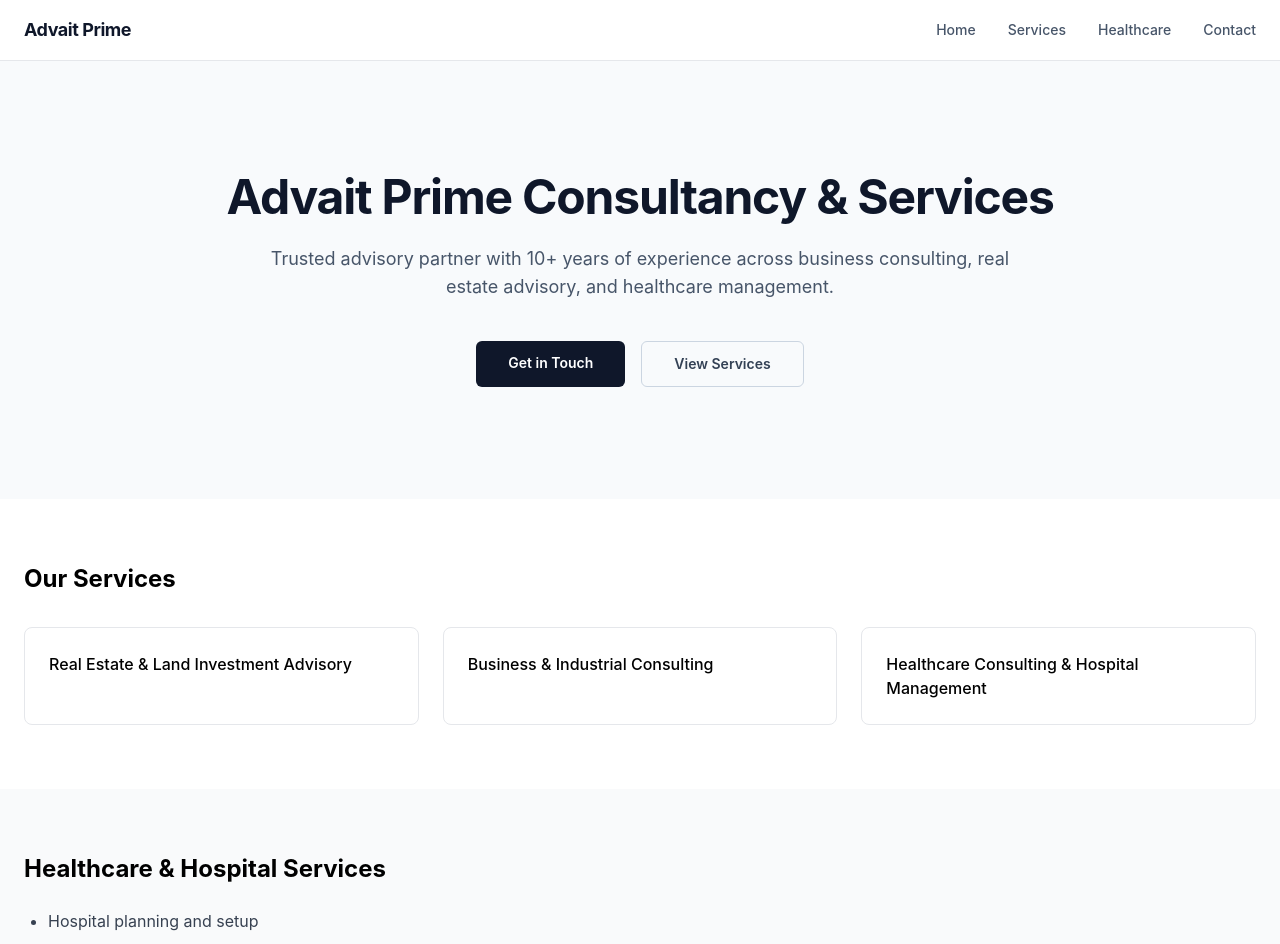
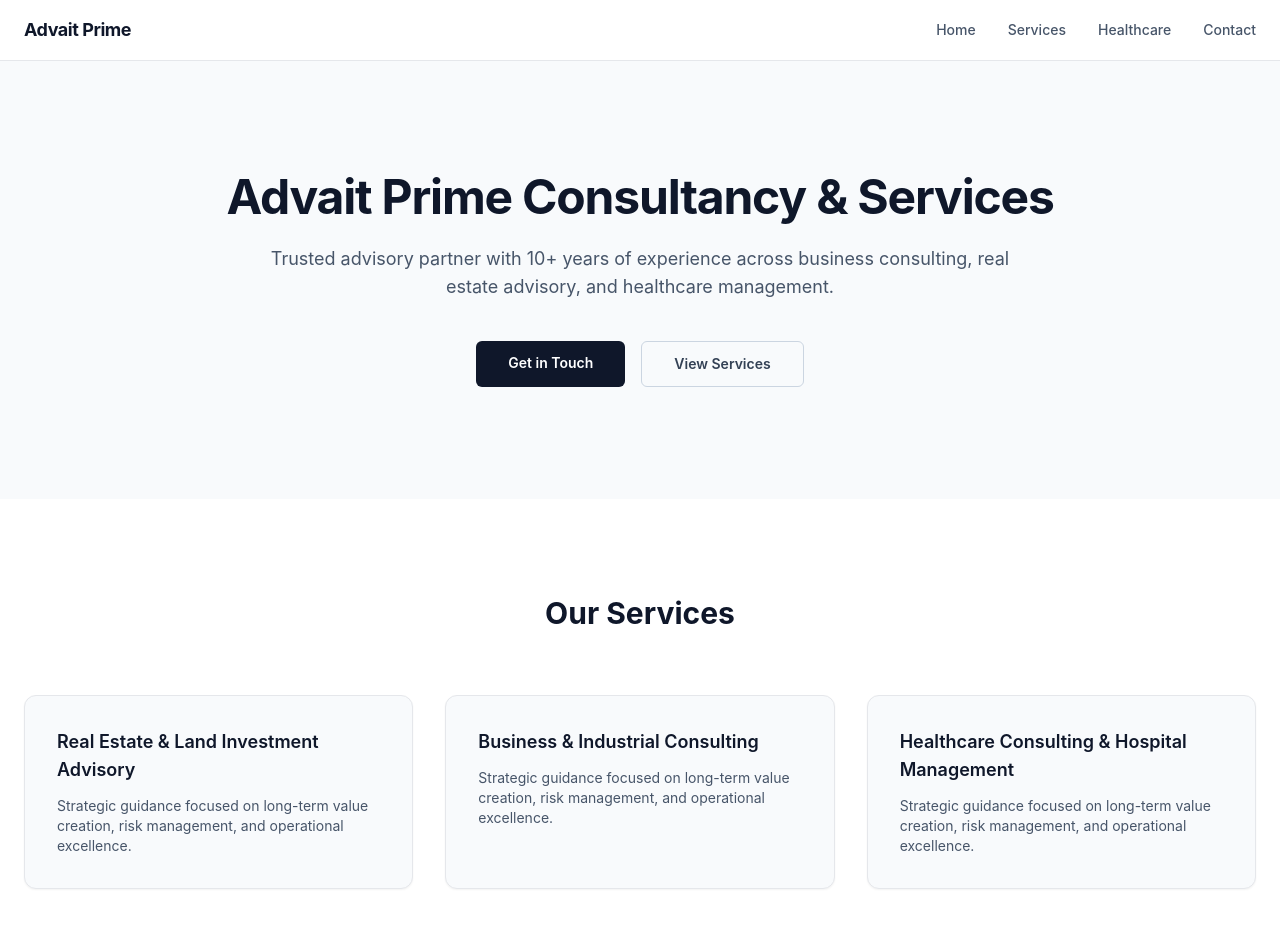
Before and after one commit to psh2590/advait-prime-website, a React app in the folder frontend/: page / in a window 1280 px wide. Shown: the top 944 px of the page. Built offline with nearby package versions, Linux system fonts and the light colour scheme; the HTML template or start-up script is replaced by a standard one.

Commit message:
Update Services.jsx

```diff
--- a/frontend/src/components/Services.jsx
+++ b/frontend/src/components/Services.jsx
@@ -1,16 +1,28 @@
 export default function Services() {
   return (
-    <section className="py-16">
-      <div className="max-w-7xl mx-auto px-6">
-        <h3 className="text-2xl font-bold mb-8">Our Services</h3>
-        <div className="grid md:grid-cols-3 gap-6">
+    <section id="services" className="bg-white py-24">
+      <div className="mx-auto max-w-7xl px-6">
+        <h2 className="text-3xl font-bold text-slate-900 text-center">
+          Our Services
+        </h2>
+
+        <div className="mt-16 grid gap-8 sm:grid-cols-2 lg:grid-cols-3">
           {[
             "Real Estate & Land Investment Advisory",
             "Business & Industrial Consulting",
-            "Healthcare Consulting & Hospital Management"
-          ].map((s) => (
-            <div key={s} className="border p-6 rounded-lg">
-              <p className="font-medium">{s}</p>
+            "Healthcare Consulting & Hospital Management",
+          ].map((service) => (
+            <div
+              key={service}
+              className="rounded-xl border bg-slate-50 p-8 shadow-sm hover:shadow-md transition"
+            >
+              <h3 className="text-lg font-semibold text-slate-900">
+                {service}
+              </h3>
+              <p className="mt-3 text-sm text-slate-600">
+                Strategic guidance focused on long-term value creation,
+                risk management, and operational excellence.
+              </p>
             </div>
           ))}
         </div>
```
